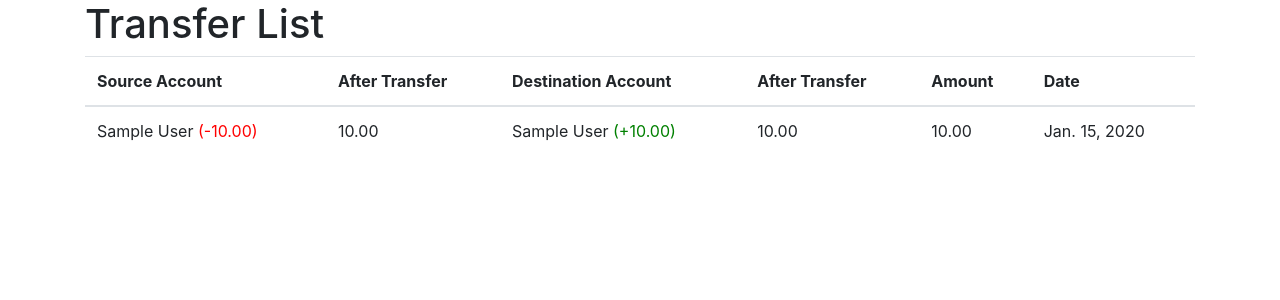
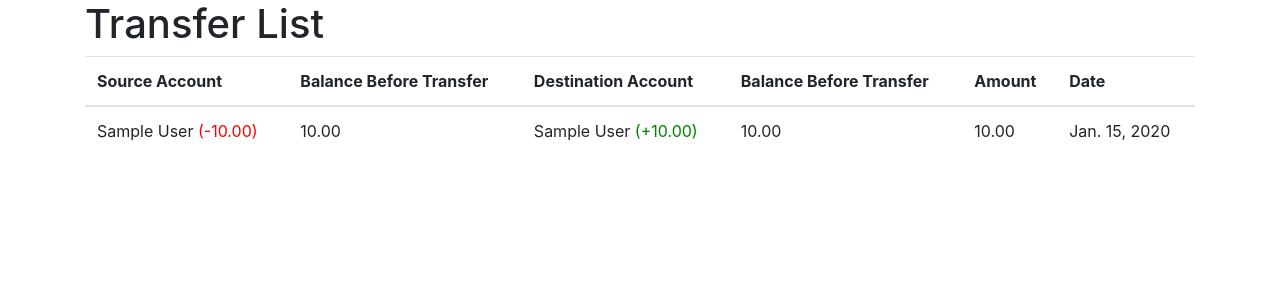
Before and after one commit to R4Sput1n/Budget-Tracker, a Django app: page /purchases/transfer_list in a window 1280 px wide. Shown: the part 56-356 px from the top of the page. Run offline with Django 5.2, Linux system fonts and the light colour scheme; tables that the repository leaves empty hold one stand-in row (values such as "Sample post"); some libraries are stand-ins or nearby versions.

Commit message:
modify transfers

```diff
--- a/purchases/models.py
+++ b/purchases/models.py
@@ -19,10 +19,11 @@ class BankAccount(models.Model):
 
 class Transfer(models.Model):
     source_account = models.ForeignKey(BankAccount, related_name='outgoing_transfers', on_delete=models.CASCADE)
-    destination_account = models.ForeignKey(BankAccount, related_name='incoming_transfers',
-                                            on_delete=models.CASCADE)
+    destination_account = models.ForeignKey(BankAccount, related_name='incoming_transfers', on_delete=models.CASCADE)
     amount = models.DecimalField(max_digits=10, decimal_places=2)
     date = models.DateField()
+    source_balance_before = models.DecimalField(max_digits=10, decimal_places=2, null=True, blank=True)
+    destination_balance_before = models.DecimalField(max_digits=10, decimal_places=2, null=True, blank=True)
 
     def __str__(self):
         return f"Transfer of {self.amount} from {self.source_account} to {self.destination_account} on {self.date}"
--- a/purchases/templates/purchases/add_purchase.html
+++ b/purchases/templates/purchases/add_purchase.html
@@ -113,7 +113,7 @@
 
 <datalist id="article-list">
   {% for article in articles %}
-  <option value="{{ article.name }} by {{ article.producer_name }}"></option>
+  <option value="{{ article.name }}, {{ article.producer_name }}"></option>
   {% endfor %}
 </datalist>
 
--- a/purchases/templates/purchases/transfer_list.html
+++ b/purchases/templates/purchases/transfer_list.html
@@ -8,9 +8,9 @@
     <thead>
         <tr>
             <th>Source Account</th>
-            <th>After Transfer</th>
+            <th>Balance Before Transfer</th>
             <th>Destination Account</th>
-            <th>After Transfer</th>
+            <th>Balance Before Transfer</th>
             <th>Amount</th>
             <th>Date</th>
         </tr>
@@ -22,12 +22,12 @@
                 {{ data.transfer.source_account.name }}
                 <span style="color: red;">(-{{ data.transfer.amount|floatformat:2 }})</span>
             </td>
-            <td>{{ data.transfer.source_account.balance }}</td>
+            <td>{{ data.transfer.source_balance_before }}</td>
             <td>
                 {{ data.transfer.destination_account.name }}
                 <span style="color: green;">(+{{ data.transfer.amount|floatformat:2 }})</span>
             </td>
-            <td>{{ data.transfer.destination_account.balance }}</td>
+            <td>{{ data.transfer.destination_balance_before }}</td>
             <td>{{ data.transfer.amount|floatformat:2 }}</td>
             <td>{{ data.transfer.date }}</td>
         </tr>
--- a/purchases/views.py
+++ b/purchases/views.py
@@ -64,7 +64,7 @@ def create_article(request):
         form = ArticleForm(request.POST)
         if form.is_valid():
             article = form.save()
-            return JsonResponse({'success': True, 'article': {'id': article.id, 'name': f"{article.name} by {article.producer_name}"}})
+            return JsonResponse({'success': True, 'article': {'id': article.id, 'name': f"{article.name}, {article.producer_name}"}})
         else:
             return JsonResponse({'success': False, 'errors': form.errors})
     return JsonResponse({'success': False, 'error': 'Invalid request method'})
@@ -92,6 +92,11 @@ def add_transfer(request):
         if form.is_valid():
             transfer = form.save(commit=False)
             with transaction.atomic():
+                # Calculate balances before the transfer
+                transfer.source_balance_before = transfer.source_account.balance
+                transfer.destination_balance_before = transfer.destination_account.balance
+
+                # Update account balances
                 transfer.source_account.balance -= transfer.amount
                 transfer.destination_account.balance += transfer.amount
                 transfer.source_account.save()
```
